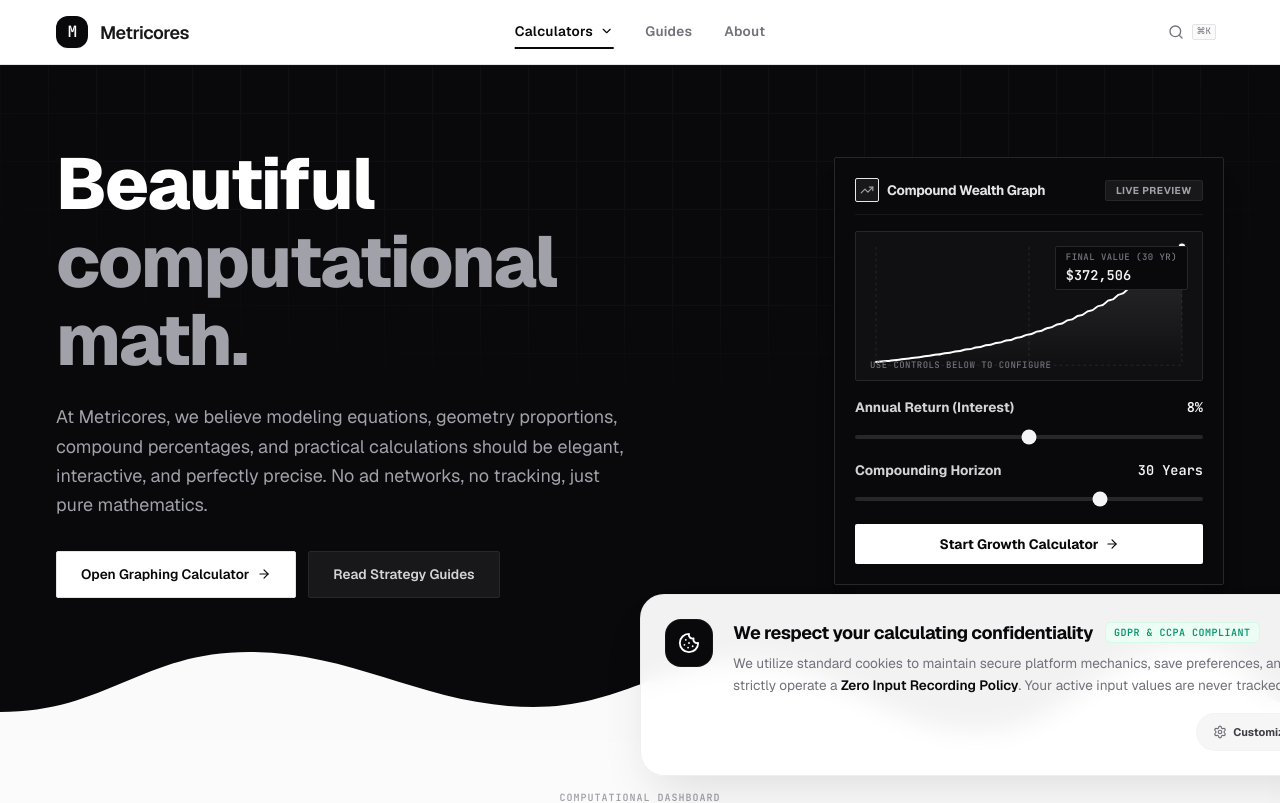
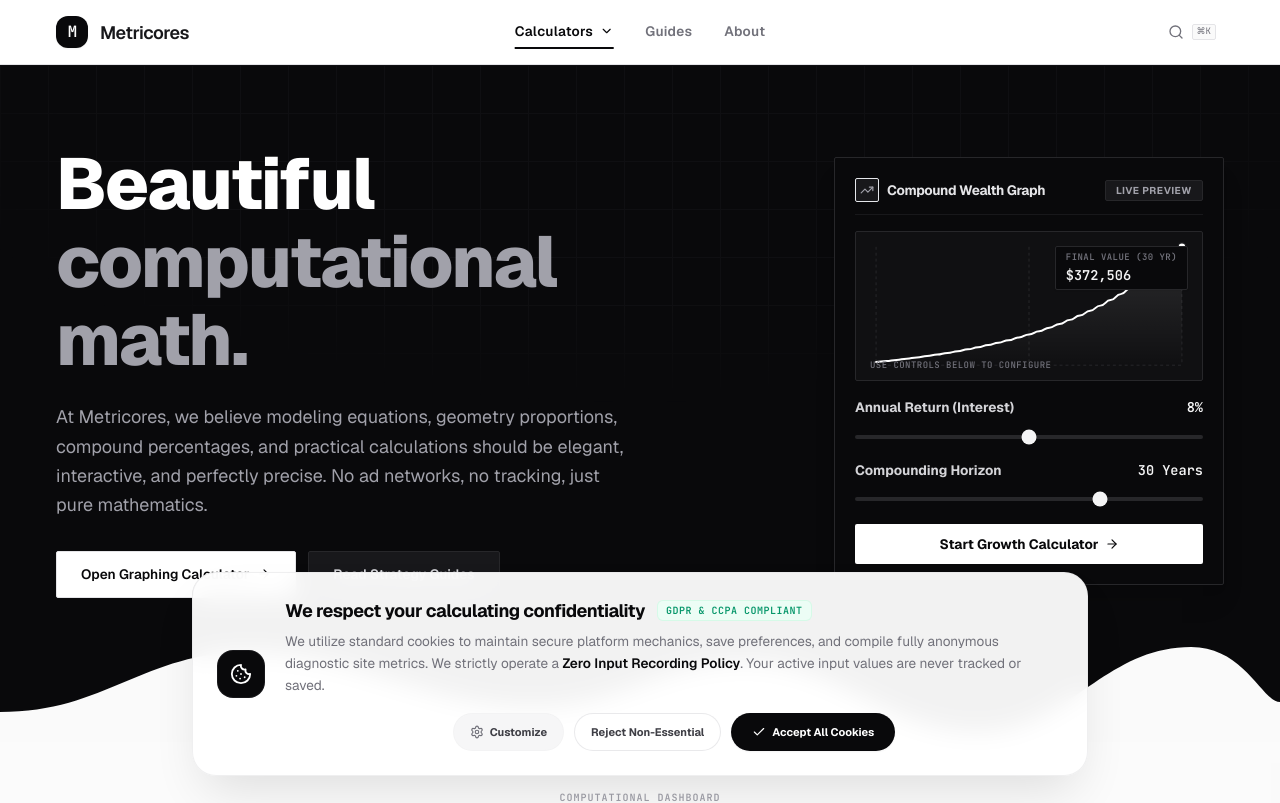
Before and after one commit to sabirsheik/metricores, a Next.js app: page / in a window 1280 px wide. Shown: the top 803 px of the page. Built offline with nearby package versions, Linux system fonts and the light colour scheme.

Commit message:
Set cookies content box

```diff
--- a/components/CookieConsent.tsx
+++ b/components/CookieConsent.tsx
@@ -45,15 +45,16 @@
   return (
     <AnimatePresence>
       {showBanner && (
+        <div className="fixed inset-x-0 bottom-6 z-50 flex justify-center px-4 md:px-6" id="cookie-consent-banner-shell">
         <motion.div
           initial={{ opacity: 0, y: 50, scale: 0.98 }}
           animate={{ opacity: 1, y: 0, scale: 1 }}
           exit={{ opacity: 0, y: 40, scale: 0.98 }}
           transition={{ type: 'spring', damping: 25, stiffness: 350 }}
-          className="fixed bottom-6 left-1/2 -translate-x-1/2 w-[92%] md:w-[95%] max-w-5xl bg-white/95 backdrop-blur-md border border-zinc-200/60 shadow-[0_24px_50px_-12px_rgba(0,0,0,0.12)] rounded-3xl p-5 md:p-6 z-50 font-sans"
+          className="w-full max-w-4xl bg-white/95 backdrop-blur-md border border-zinc-200/60 shadow-[0_24px_50px_-12px_rgba(0,0,0,0.12)] rounded-3xl p-5 md:p-6 font-sans"
           id="cookie-consent-banner"
         >
-          <div className="flex flex-col md:flex-row items-start gap-4 md:gap-5" id="cookie-banner-wrapper">
+          <div className="flex flex-col md:flex-row items-center gap-4 md:gap-5" id="cookie-banner-wrapper">
             {/* Left Icon Badge */}
             <div
               className="bg-zinc-950 text-white p-3 rounded-2xl shrink-0 flex items-center justify-center w-11 h-11 md:w-12 md:h-12 border border-zinc-800/50 shadow-xs"
@@ -81,9 +82,9 @@
                 </p>
               </div>
 
-              {/* Actions row: Aligned right on desktop, left on mobile */}
+              {/* Actions row: Aligned center */}
               <div
-                className="flex flex-wrap items-center gap-2.5 justify-start sm:justify-end"
+                className="flex flex-wrap items-center gap-2.5 justify-center"
                 id="cookie-banner-actions"
               >
                 <button
@@ -113,6 +114,7 @@
             </div>
           </div>
         </motion.div>
+        </div>
       )}
     </AnimatePresence>
   );
```
